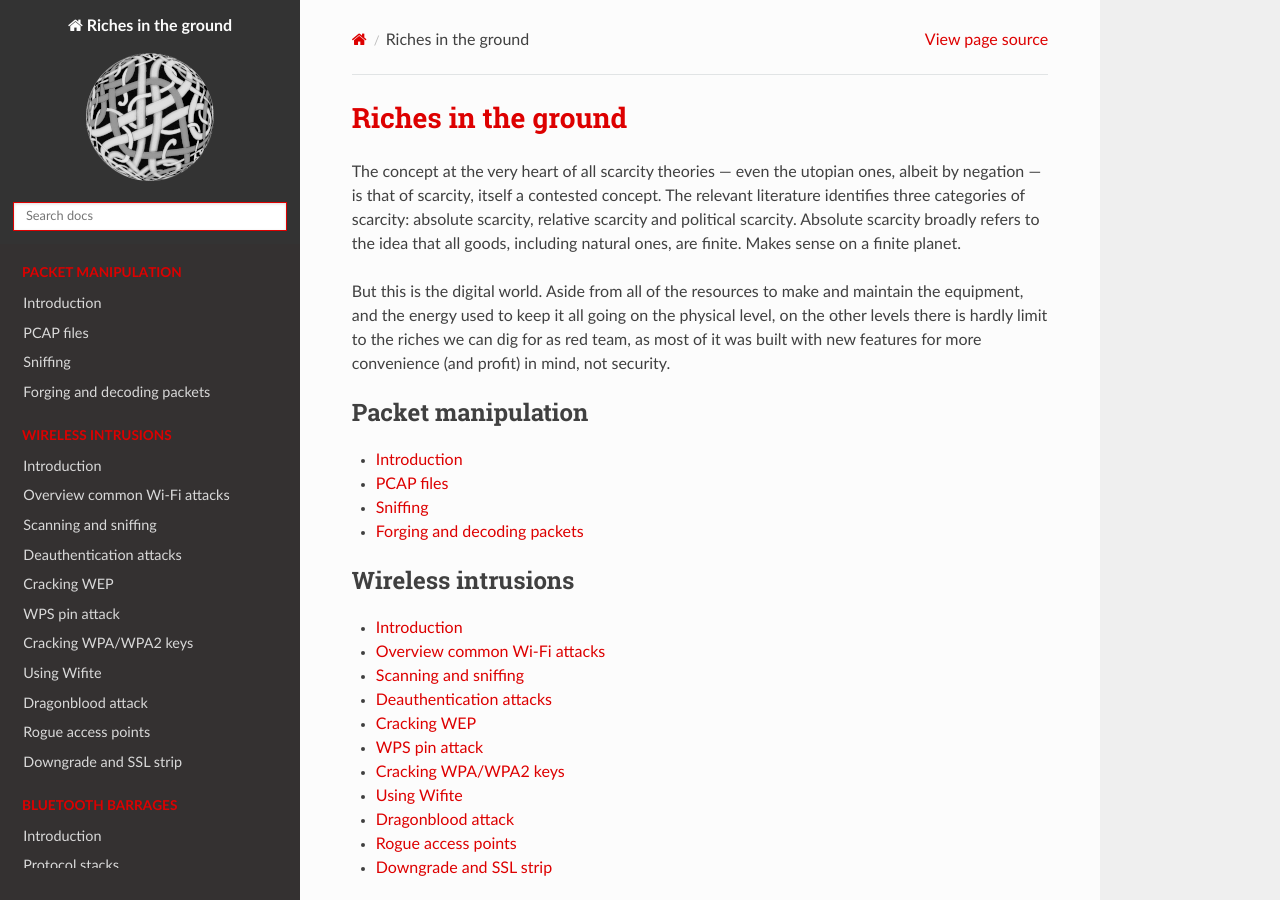
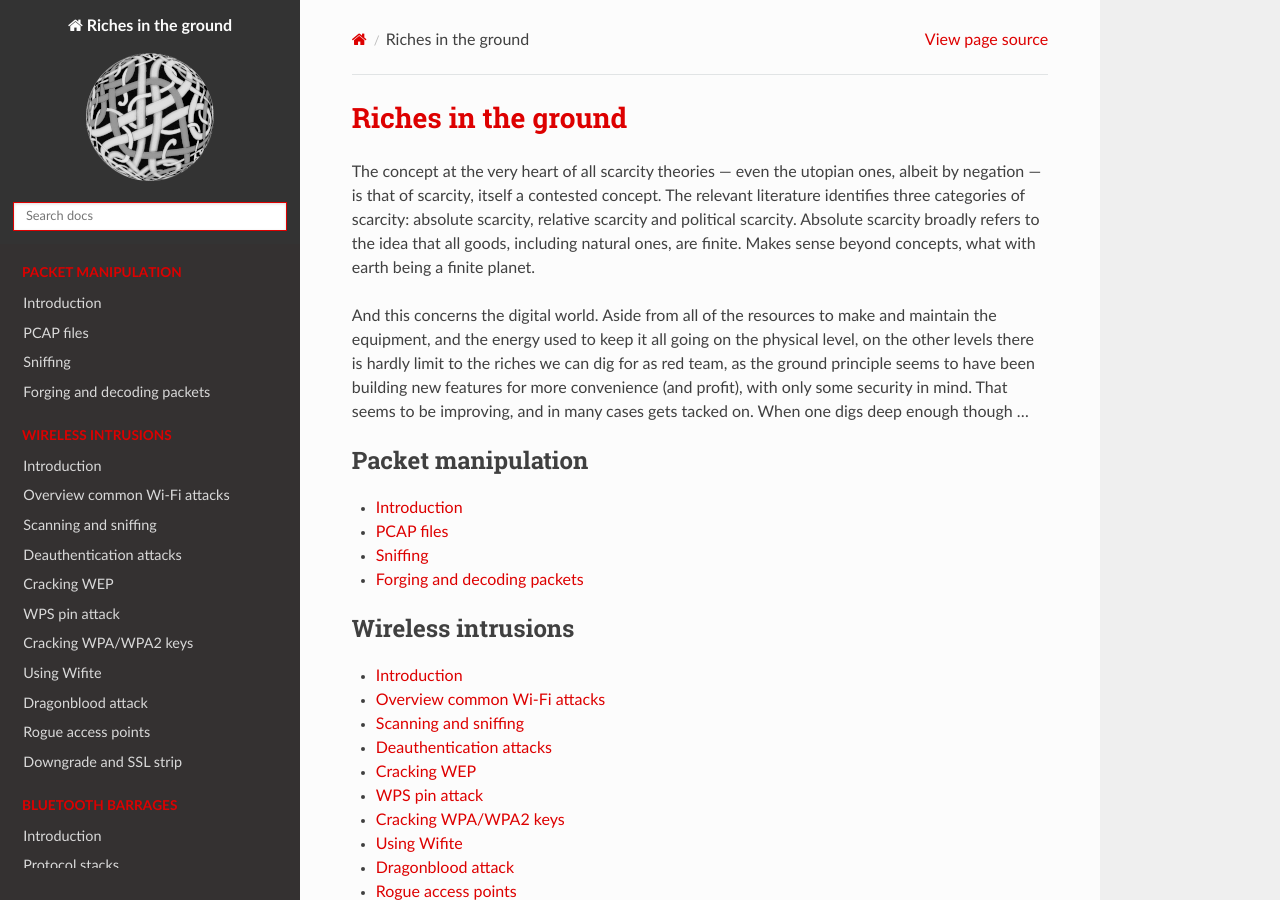
Before and after one commit to tymyrddin/red-network, a Sphinx documentation site: the page built from source/index.rst, in a window 1280 px wide and 900 px high. Built offline with Sphinx 7.4.7 and the Read the Docs theme 2.0.0, drawn with Linux system fonts in a browser that asks for light colours.

```diff
--- a/source/index.rst
+++ b/source/index.rst
@@ -4,11 +4,13 @@ Riches in the ground
 The concept at the very heart of all scarcity theories — even the utopian ones, albeit by negation — is that of
 scarcity, itself a contested concept. The relevant literature identifies three categories of scarcity: absolute
 scarcity, relative scarcity and political scarcity. Absolute scarcity broadly refers to the idea that all goods,
-including natural ones, are finite. Makes sense on a finite planet.
+including natural ones, are finite. Makes sense beyond concepts, what with earth being a finite planet.
 
-But this is the digital world. Aside from all of the resources to make and maintain the equipment, and the energy
+And this concerns the digital world. Aside from all of the resources to make and maintain the equipment, and the energy
 used to keep it all going on the physical level, on the other levels there is hardly limit to the riches we can dig
-for as red team, as most of it was built with new features for more convenience (and profit) in mind, not security.
+for as red team, as the ground principle seems to have been building new features for more convenience (and profit),
+with only some security in mind. That seems to be improving, and in many cases gets tacked on. When one digs deep
+enough though ...
 
 .. toctree::
    :glob:
```
